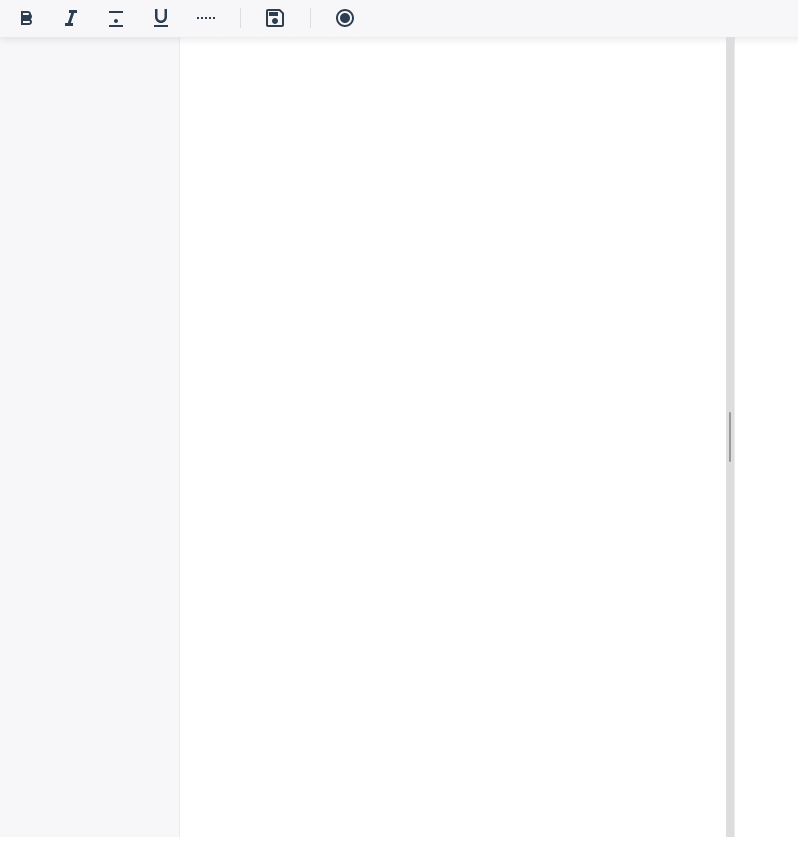
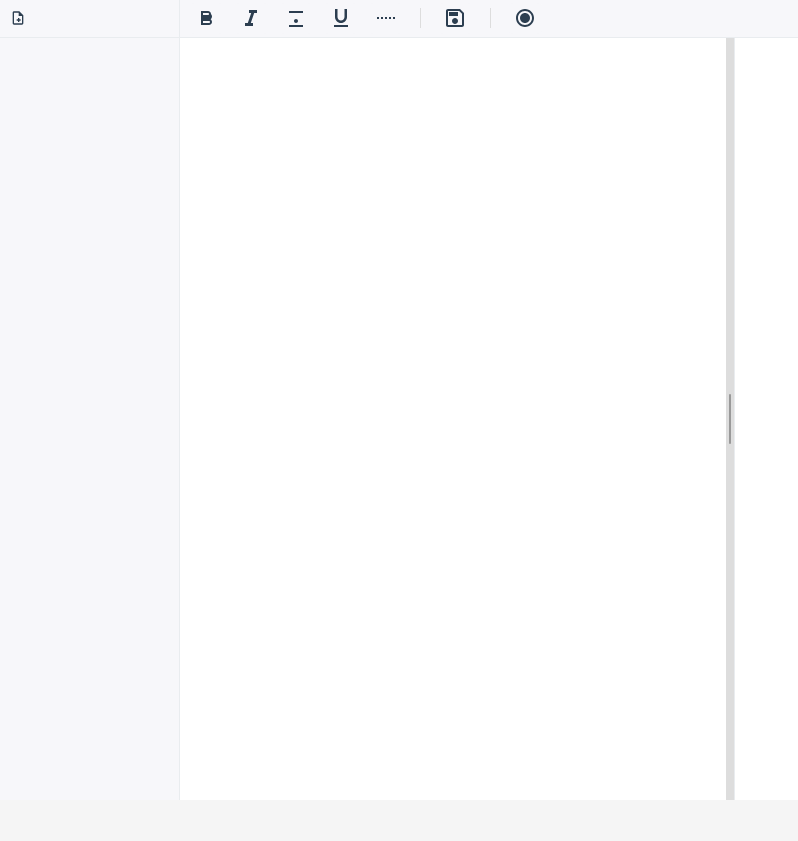
Before and after one commit to DefaltZ/Debbynote, a React app: page / in a window 1280 px wide. Shown: the whole page, without its empty margins (0-798 px from the left). After the commit the page ends 800 px from the top, so only its background shows below. Built offline with nearby package versions, Linux system fonts and the light colour scheme.

Commit message:
fixed sidebar and new note button

```diff
--- a/src/App.js
+++ b/src/App.js
@@ -76,22 +76,24 @@ function App() {
 
   return (
     <div className="App">
-      <Toolbar
-        onFormat={onFormat}
-        onSave={onSave}
-        onToggleDarkMode={onToggleDarkMode}
-        isDarkMode={isDarkMode}
-      />
-      <div className="main-container">
+      <div className="app-layout">
         <Sidebar
           notes={notes}
           onNoteSelect={handleNoteSelect}
           isVisible={isSidebarVisible}
         />
-        <MarkdownEditor
-          markdown={markdown}
-          onChange={setMarkdown}
-        />
+        <div className="main-content-area">
+          <Toolbar
+            onFormat={onFormat}
+            onSave={onSave}
+            onToggleDarkMode={onToggleDarkMode}
+            isDarkMode={isDarkMode}
+          />
+          <MarkdownEditor
+            markdown={markdown}
+            onChange={setMarkdown}
+          />
+        </div>
       </div>
     </div>
   );
--- a/src/components/Sidebar.js
+++ b/src/components/Sidebar.js
@@ -5,12 +5,33 @@ export default function Sidebar({ notes, onNoteSelect, isVisible }) {
     return null;
   }
 
+  const handleNewNote = () => {
+    // Placeholder for new note functionality
+    // This will be implemented later
+    console.log('New note button clicked');
+  };
+
   return (
     <div className="sidebar">
+      <div className="sidebar-header">
+        <svg
+          className="new-note-btn"
+          onClick={handleNewNote}
+          title="Create New Note"
+          width="24"
+          height="24"
+          viewBox="0 0 24 24"
+          fill="none"
+          xmlns="http://www.w3.org/2000/svg"
+        >
+          {/* File Add SVG */}
+          <path d="M14 2H6C4.9 2 4 2.9 4 4V20C4 21.1 4.89 22 5.99 22H18C19.1 22 20 21.1 20 20V8L14 2ZM18 20H6V4H13V9H18V20ZM12 12V14H10V16H12V18H14V16H16V14H14V12H12Z" fill="currentColor"/>
+        </svg>
+      </div>
       <div className="sidebar-content">
         <ul>
           {notes.map((note) => (
-            <li key={note} onClick={() => onNoteSelect(note)}>
+            <li key={note} onClick={() => onNoteSelect(note)} className="note-item">
               {note}
             </li>
           ))}
--- a/src/styles.css
+++ b/src/styles.css
@@ -3,23 +3,48 @@
   box-sizing: border-box;
 }
 
-body {
+html, body {
   margin: 0;
   padding: 0;
+  height: 100%;
+  width: 100%;
   font-family: -apple-system, BlinkMacSystemFont, 'Segoe UI', 'Roboto', 'Oxygen',
     'Ubuntu', 'Cantarell', 'Fira Sans', 'Droid Sans', 'Helvetica Neue',
     sans-serif;
   -webkit-font-smoothing: antialiased;
   -moz-osx-font-smoothing: grayscale;
-  background-color: #f8f9fa;
+  overflow: hidden;
 }
 
 /* App container */
-.app {
+.App {
   height: 100vh;
+  width: 100vw;
+  margin: 0;
+  padding: 0;
+  overflow: hidden;
+  background-color: var(--bg-primary);
+  color: var(--text-primary);
+}
+
+/* App layout container */
+.app-layout {
+  display: flex;
+  height: 100vh;
+  width: 100vw;
+  flex-direction: row;
+  margin: 0;
+  padding: 0;
+}
+
+/* Main content area (toolbar + editor) */
+.main-content-area {
+  flex: 1;
   display: flex;
   flex-direction: column;
-  background: linear-gradient(135deg, #667eea 0%, #764ba2 100%);
+  min-width: 0;
+  height: 100vh;
+  overflow: hidden;
 }
 
 /* Header */
@@ -81,9 +106,31 @@ body {
   flex-shrink: 0;
 }
 
+.sidebar-header {
+  padding: 0.4rem;
+  border-bottom: 1px solid var(--border-color);
+  display: flex;
+  justify-content: flex-start;
+  align-items: center;
+  flex-shrink: 0;
+}
+
+.new-note-btn {
+  cursor: pointer;
+  transition: all 0.2s ease;
+  color: var(--text-primary);
+  padding: 0.25rem;
+  border-radius: 4px;
+}
+
+.new-note-btn:hover {
+  background: var(--toolbar-btn-hover);
+  transform: scale(1.05);
+}
+
 .sidebar-content {
   padding: 0.5rem;
-  overflow: hidden;
+  overflow-y: auto;
   flex: 1;
 }
 
@@ -162,7 +209,7 @@ body {
 .notes-list {
   flex: 1;
   overflow-y: auto;
-  padding: 1rem;
+  padding: 0.2rem;
 }
 
 .notes-list h3 {
@@ -173,26 +220,23 @@ body {
 }
 
 .note-item {
-  background: white;
-  border-radius: 8px;
-  padding: 1rem;
-  margin-bottom: 0.75rem;
+  padding: 0.1rem 0.5rem;
+  margin-bottom: 0.05rem;
   cursor: pointer;
   transition: all 0.3s ease;
-  border: 1px solid #e9ecef;
   position: relative;
+  font-size: 0.875rem;
+  border-radius: 0;
 }
 
 .note-item:hover {
-  transform: translateY(-2px);
-  box-shadow: 0 4px 12px rgba(0, 0, 0, 0.1);
-  border-color: #667eea;
+  background: var(--toolbar-btn-hover);
+  transform: translateY(-1px);
 }
 
 .note-item.selected {
   background: linear-gradient(135deg, #667eea 0%, #764ba2 100%);
   color: white;
-  border-color: #667eea;
 }
 
 .note-title {
@@ -304,22 +348,26 @@ body {
 }
 
 /* Scrollbar styling */
-.notes-list::-webkit-scrollbar {
+.notes-list::-webkit-scrollbar,
+.sidebar-content::-webkit-scrollbar {
   width: 6px;
 }
 
-.notes-list::-webkit-scrollbar-track {
-  background: #f1f1f1;
+.notes-list::-webkit-scrollbar-track,
+.sidebar-content::-webkit-scrollbar-track {
+  background: var(--bg-tertiary);
   border-radius: 3px;
 }
 
-.notes-list::-webkit-scrollbar-thumb {
-  background: #c1c1c1;
+.notes-list::-webkit-scrollbar-thumb,
+.sidebar-content::-webkit-scrollbar-thumb {
+  background: var(--border-color);
   border-radius: 3px;
 }
 
-.notes-list::-webkit-scrollbar-thumb:hover {
-  background: #a8a8a8;
+.notes-list::-webkit-scrollbar-thumb:hover,
+.sidebar-content::-webkit-scrollbar-thumb:hover {
+  background: var(--text-secondary);
 }
 
 /* Responsive design */
@@ -506,26 +554,18 @@ body {
   --debate-ow-border: #9c27b0;
 }
 
-/* Apply theme colors */
-body {
-  background-color: var(--bg-primary);
-  color: var(--text-primary);
-  transition: background-color 0.3s ease, color 0.3s ease;
-}
-
 /* --- Toolbar Styles --- */
 .toolbar {
-  width: 100vw;
+  width: 100%;
   background: var(--toolbar-bg);
   display: flex;
   align-items: center;
   padding: 0.2rem 0.5rem;
   box-shadow: 0 2px 8px rgba(0,0,0,0.1);
   gap: 0.5rem;
-  position: sticky;
-  top: 0;
-  z-index: 10;
+  flex-shrink: 0;
   transition: background-color 0.3s ease;
+  border-bottom: 1px solid var(--border-color);
 }
 
 .toolbar-btn {
@@ -561,8 +601,9 @@ body {
   box-shadow: none;
   padding: 0;
   margin: 0;
-  width: 100vw;
-  height: 100vh;
+  width: 100%;
+  height: 100%;
+  flex: 1;
   max-width: none;
   min-height: 0;
   transition: background-color 0.3s ease;
@@ -571,8 +612,7 @@ body {
 .markdown-input {
   flex: 1;
   min-width: 0;
-  min-height: 100vh;
-  height: 100vh;
+  height: 100%;
   font-size: 1rem;
   font-family: 'Fira Mono', 'Consolas', 'Menlo', monospace;
   border: none;
@@ -594,8 +634,7 @@ body {
 .markdown-preview {
   flex: 1;
   min-width: 0;
-  min-height: 100vh;
-  height: 100vh;
+  height: 100%;
   background: var(--bg-primary);
   border-radius: 0;
   border: none;
```
